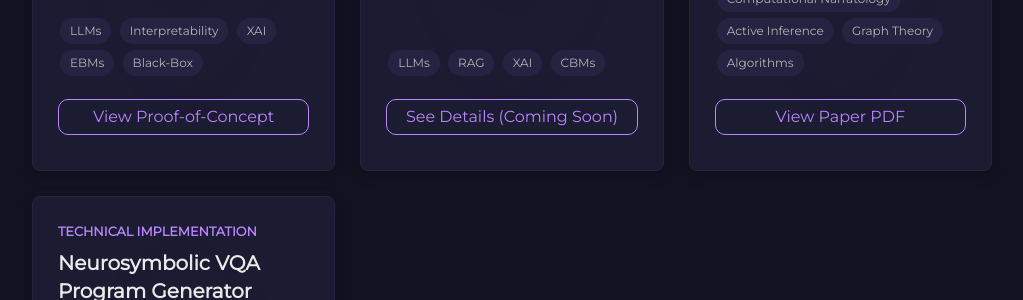
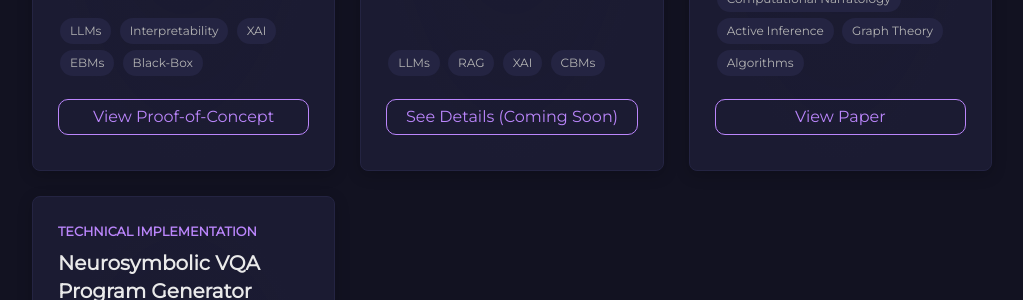
Before and after one commit to MsMaryamRezaee/msmaryamrezaee.github.io, a Jekyll site: the page built from index.html, in a window 1280 px wide and 900 px high, scrolled down 2503 px. Shown: the part 153-453 px from the top of the window, without its empty margins (128-1151 px from the left). Built offline with Jekyll 4.4.1, drawn with Linux system fonts in a browser that asks for light colours; some web fonts are replaced.

```diff
--- a/_includes/highlights.html
+++ b/_includes/highlights.html
@@ -42,7 +42,7 @@
         <span>Graph Theory</span>
         <span>Algorithms</span>
       </div>
-      <a class="action-link" href="https://msmaryamrezaee.github.io/assets/files/projects/courses/FromArchetypesToAlgorithms.pdf" target="_blank" rel="noopener noreferrer">View Paper PDF</a>
+      <a class="action-link" href="https://msmaryamrezaee.github.io/assets/files/projects/courses/FromArchetypesToAlgorithms.pdf" target="_blank" rel="noopener noreferrer">View Paper</a>
     </div>
 
     <div class="highlight-card js-reveal">
```
Also changed, not shown: src/styles/_pages/_home.scss (+1 -6 lines).
